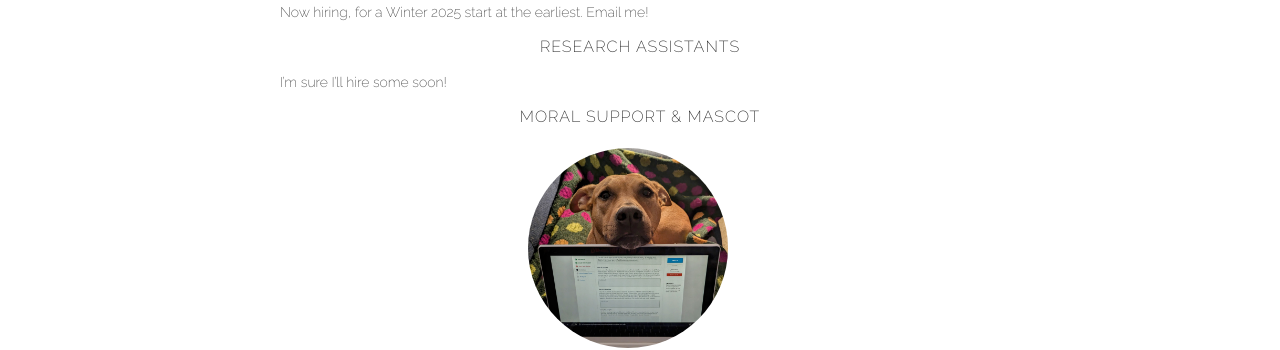
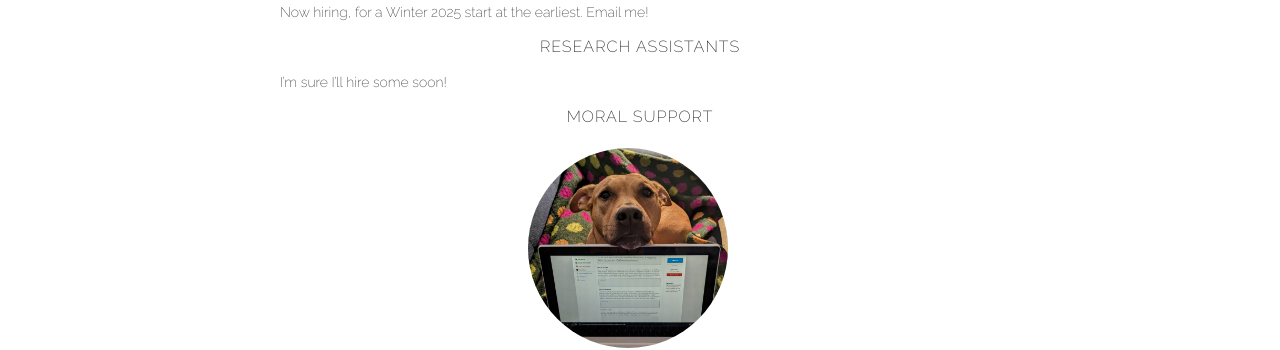
Before and after one commit to Bottenlab/bottenlab.github.io, a Jekyll site: the page built from _pages/team.md, in a window 1280 px wide. Shown: the part 712-1062 px from the top of the page. Built offline with Jekyll 4.4.1, drawn with Linux system fonts in a browser that asks for light colours.

Commit message:
update FN's title

```diff
--- a/_pages/team.md
+++ b/_pages/team.md
@@ -26,6 +26,6 @@ Now hiring, for a Winter 2025 start at the earliest. Email me!
 
 I'm sure I'll hire some soon!
 
-### Moral Support & Mascot
+### Moral Support
 
 ### <span class="image rounded"><img src="{{ site.baseurl }}/images/mister-fred.jpg" alt="Frederick N. Bottenhorn, DOG" style="width: 200px;"/></span>
```
